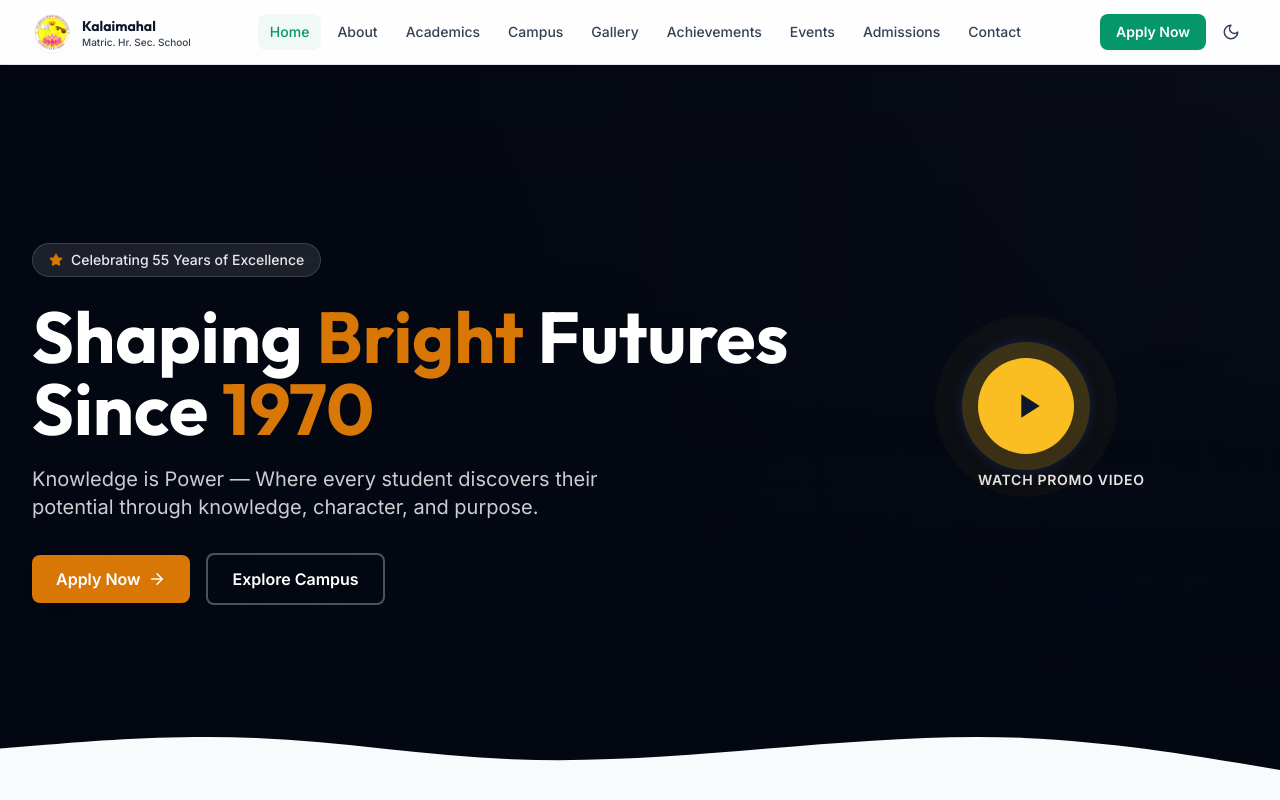
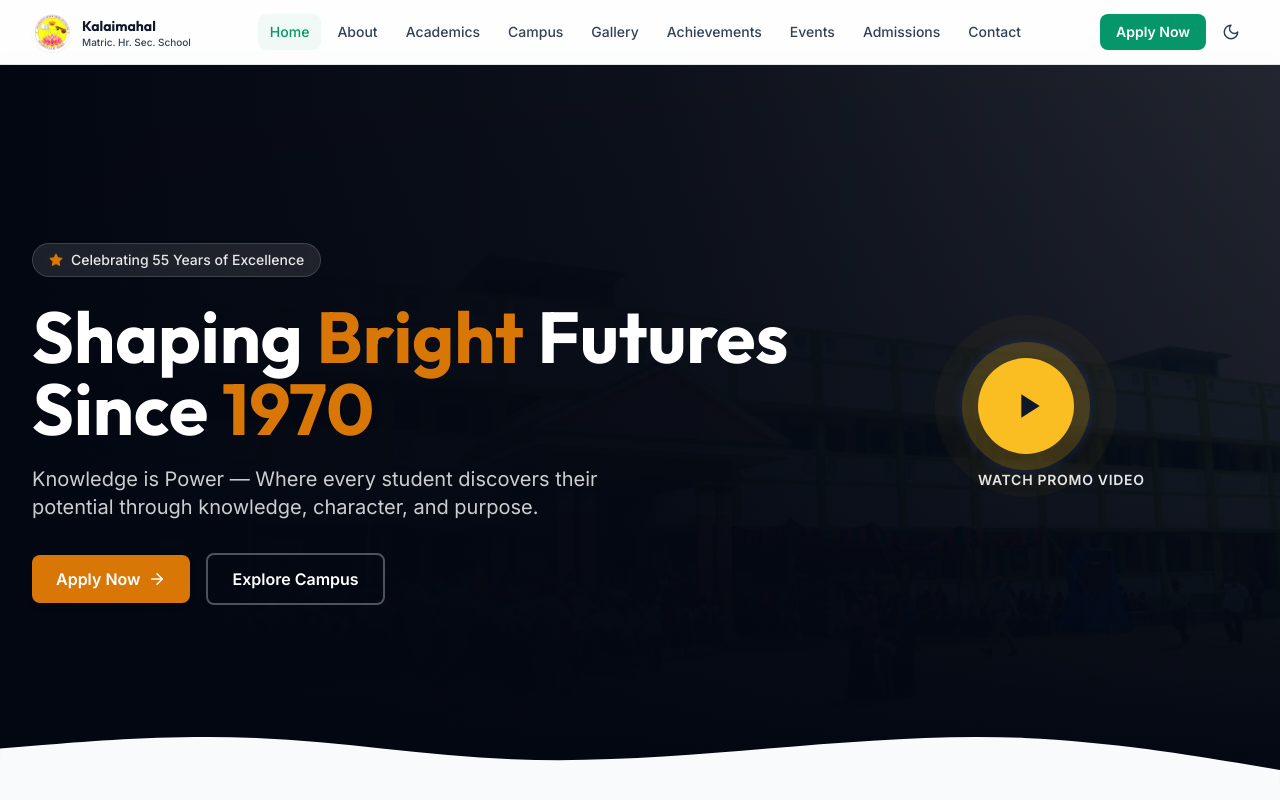
Before and after one commit to somnathr1332/kalaimahal_School, a React (Vite) app: page / in a window 1280 px wide. Shown: the top 800 px of the page. Built offline with nearby package versions, Linux system fonts and the light colour scheme.

Commit message:
fix: increase home page hero background visibility
- Background image opacity: 15% -> 25%
- Image brightness filter: 50% -> 60%
- Slightly lightened dark gradient overlays

```diff
--- a/src/pages/Home.jsx
+++ b/src/pages/Home.jsx
@@ -41,13 +41,13 @@
           <img
             src={assetPath('/images/gallery/school-building.webp')}
             alt="School Campus"
-            className="w-full h-full object-cover opacity-15 filter brightness-50 scale-105 transition-all duration-1000"
+            className="w-full h-full object-cover opacity-25 filter brightness-60 scale-105 transition-all duration-1000"
             onError={(e) => {
               e.target.style.display = 'none';
             }}
           />
-          <div className="absolute inset-0 bg-gradient-to-r from-gray-950 via-gray-950/90 to-gray-950/70" />
-          <div className="absolute inset-0 bg-gradient-to-t from-gray-950 via-gray-950/40 to-transparent" />
+          <div className="absolute inset-0 bg-gradient-to-r from-gray-950 via-gray-950/85 to-gray-950/50" />
+          <div className="absolute inset-0 bg-gradient-to-t from-gray-950 via-gray-950/30 to-transparent" />
         </div>
 
         {/* Floating shapes */}
```
